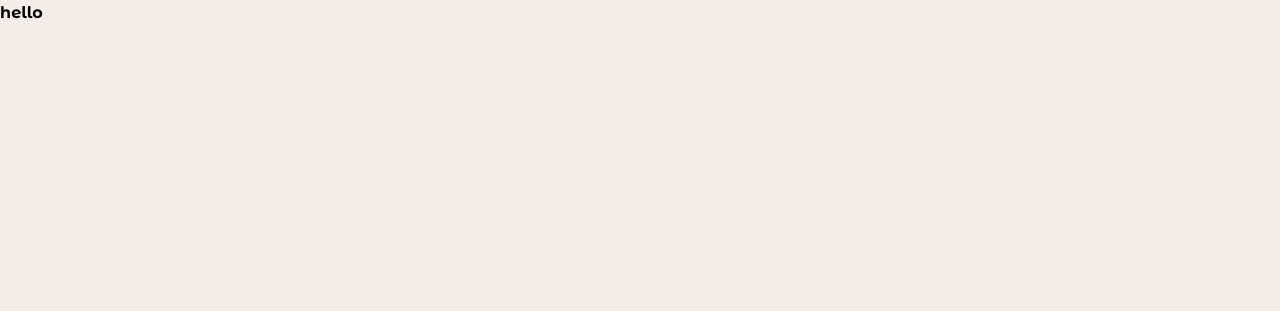
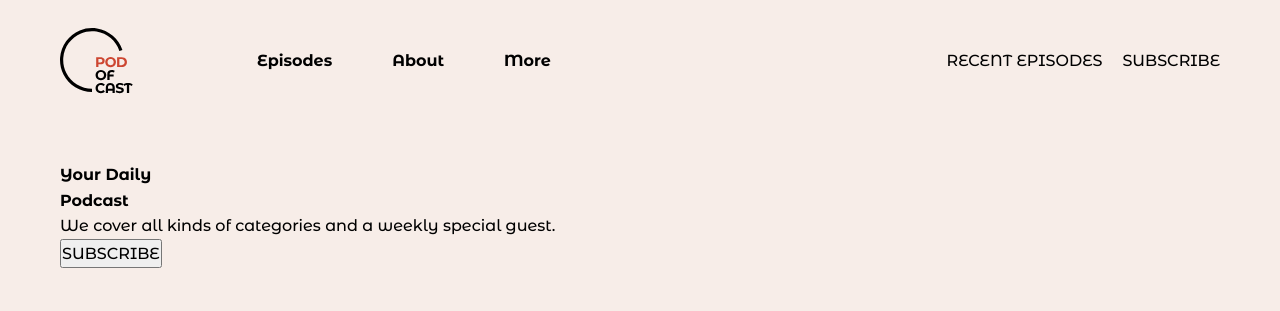
Before and after one commit to progdidi/podofcast, a website: page app/index.html in a window 1280 px wide. Drawn offline with Linux system fonts and the light colour scheme.

Commit message:
feat: feat header

```diff
--- a/app/index.html
+++ b/app/index.html
@@ -14,9 +14,39 @@
 </head>
 <body>
 
-    <h1>hello
+    <header class="header">
+        <div class="container">
+            <div class="header__inner">
+                <a href="#" class="logo"><img src="images/logo.svg" alt="logo img" class="logo__img"></a>
 
-    </h1>
+                <nav class="menu">
+                    <ul class="menu__list">
+                        <li class="menu__list-item"><a href="" class="menu__list-link">Episodes</a></li>
+                        <li class="menu__list-item"><a href="" class="menu__list-link">About</a></li>
+                        <li class="menu__list-item"><a href="" class="menu__list-link">More</a></li>
+                    </ul>
+                </nav>
+
+                <div class="header__buttons">
+                    <a href="" class="header__buttons-link">RECENT EPISODES</a>
+                    <a href="" class="header__buttons-link">SUBSCRIBE</a>
+                </div>
+            </div>
+        </div>
+    </header>
+
+    <section class="promo">
+        <div class="container">
+            <div class="promo__inner">
+                <h1 class="promo__title"> Your Daily <br> <span>Podcast</span></h1>
+
+                <p class="promo__text">We cover all kinds of categories and
+                    a weekly special guest.</p>
+
+                <button class="promo__btn">SUBSCRIBE</button>
+            </div>
+        </div>
+    </section>
 
     <script src="js/main.js"></script>
 </body>
--- a/app/scss/_global.scss
+++ b/app/scss/_global.scss
@@ -12,8 +12,8 @@ body {
     font-family: "Montserrat Alternates", sans-serif;
     font-weight: 500;
     font-style: normal;
-    font-size: 18px;
-    line-height: 25px;
+    font-size: 16px;
+    line-height: 160%;
     background-color: var(--pink-color);
 }
 
@@ -28,7 +28,7 @@ button{
 }
 
 .container {
-    max-width: 1000px;
+    max-width: 1180px;
     padding: 0 10px;
     margin: 0 auto;
 }
--- /dev/null
+++ b/app/scss/blocks/_header.scss
@@ -0,0 +1,35 @@
+.header {
+    padding: 24px 0;
+}
+.header__inner {
+    display: flex;
+    align-items: center;
+    gap: 123px;
+
+}
+.logo {
+}
+.logo__img {
+}
+.menu {
+}
+.menu__list {
+    display: flex;
+    align-items: center;
+    gap: 60px;
+    font-weight: 700;
+
+}
+.menu__list-item {
+}
+.menu__list-link {
+}
+.header__buttons {
+    margin-left: auto;
+    display: flex;
+    align-items: center;
+    gap: 20px;
+}
+.header__buttons-link {
+    display: block;
+}
--- /dev/null
+++ b/app/scss/blocks/_promo.scss
@@ -0,0 +1,3 @@
+.promo {
+    padding: 40px 0;
+}
--- a/app/scss/style.scss
+++ b/app/scss/style.scss
@@ -1,3 +1,7 @@
 @use 'global';
 @use 'var';
 @use 'reset';
+
+//blocks
+@use './blocks/header';
+@use './blocks/promo';
```
Also changed, not shown: app/css/style.min.css, app/images/logo.svg (added).
